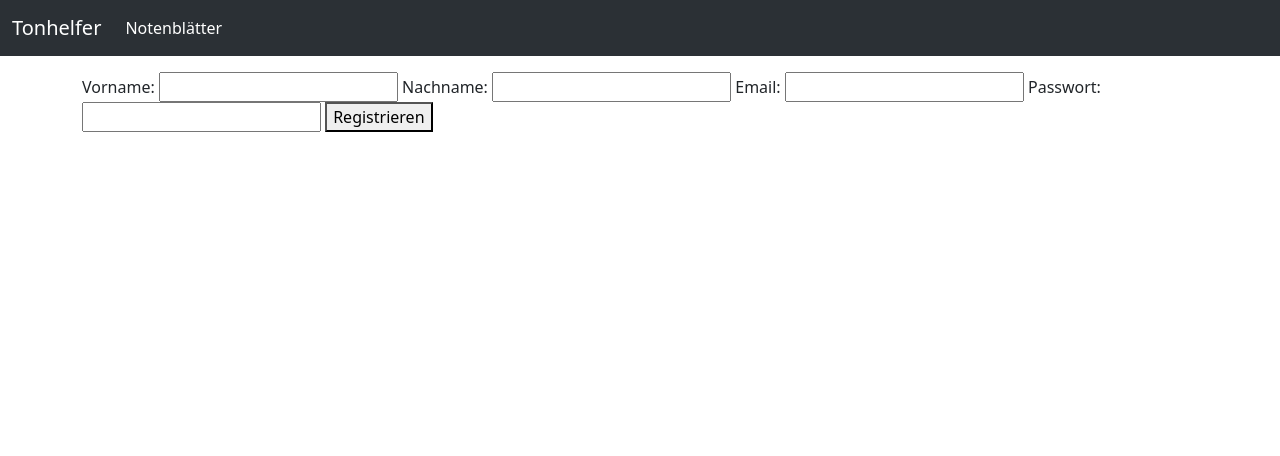
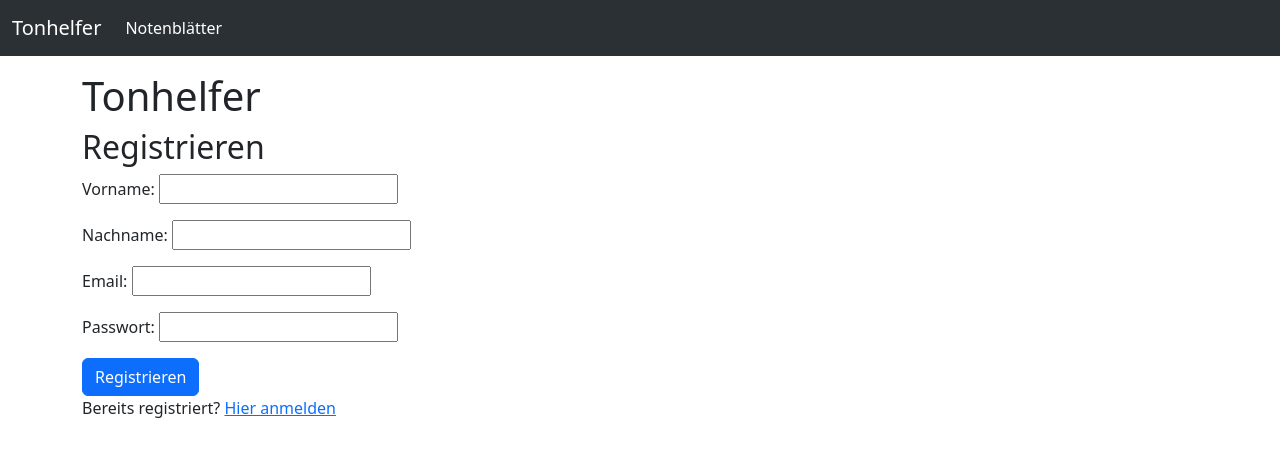
Before and after one commit to AltayMetehan/Semesterarbeit, a SvelteKit app: page /register in a window 1280 px wide. Shown: the top 456 px of the page. Built offline with nearby package versions, Linux system fonts and the light colour scheme.

Commit message:
Aenderungungen bei Registrierung: Design Update

```diff
--- a/src/routes/register/+page.svelte
+++ b/src/routes/register/+page.svelte
@@ -1,11 +1,33 @@
-<form method="POST" action="?/create">
-    <label for="firstname">Vorname:</label>
-    <input type="text" id="firstname" name="firstname" required>
-    <label for="lastname">Nachname:</label>
-    <input type="text" id="lastname" name="lastname" required>
-    <label for="email">Email:</label>
-    <input type="email" id="email" name="email" required>
-    <label for="password">Passwort:</label>
-    <input type="password" id="password" name="password" required>
-    <button type="submit">Registrieren</button>
+<script>
+    let { form } = $props();
+</script>
+
+<h1>Tonhelfer</h1>
+<h2>Registrieren</h2>
+
+<form method="POST" action="?/register">
+    <div class="mb-3">
+        <label for="firstname">Vorname:</label>
+        <input type="text" id="firstname" name="firstname" required />
+    </div>
+    <div class="mb-3">
+        <label for="lastname">Nachname:</label>
+        <input type="text" id="lastname" name="lastname" required />
+    </div>
+    <div class="mb-3">
+        <label for="email">Email:</label>
+        <input type="email" id="email" name="email" required />
+    </div>
+    <div class="mb-3">
+        <label for="password">Passwort:</label>
+        <input type="password" id="password" name="password" required />
+    </div>
+    <button type="submit" class="btn btn-primary">Registrieren</button>
+    <p>Bereits registriert? <a href="/login">Hier anmelden</a></p>
 </form>
+
+{#if form?.success}
+    <div class="alert alert-success" role="alert">
+        Registrierung erfolgreich!
+    </div>
+{/if}
```
